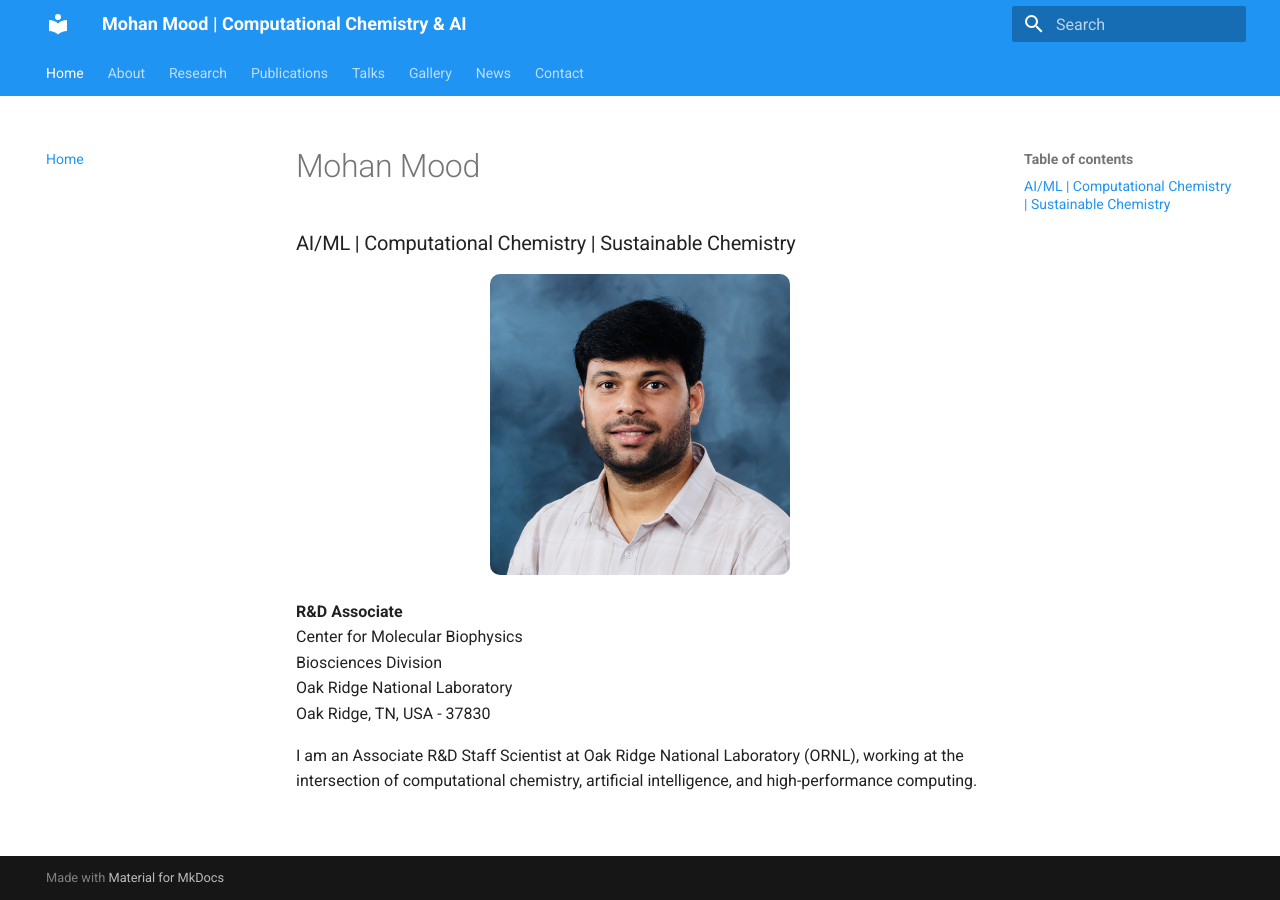
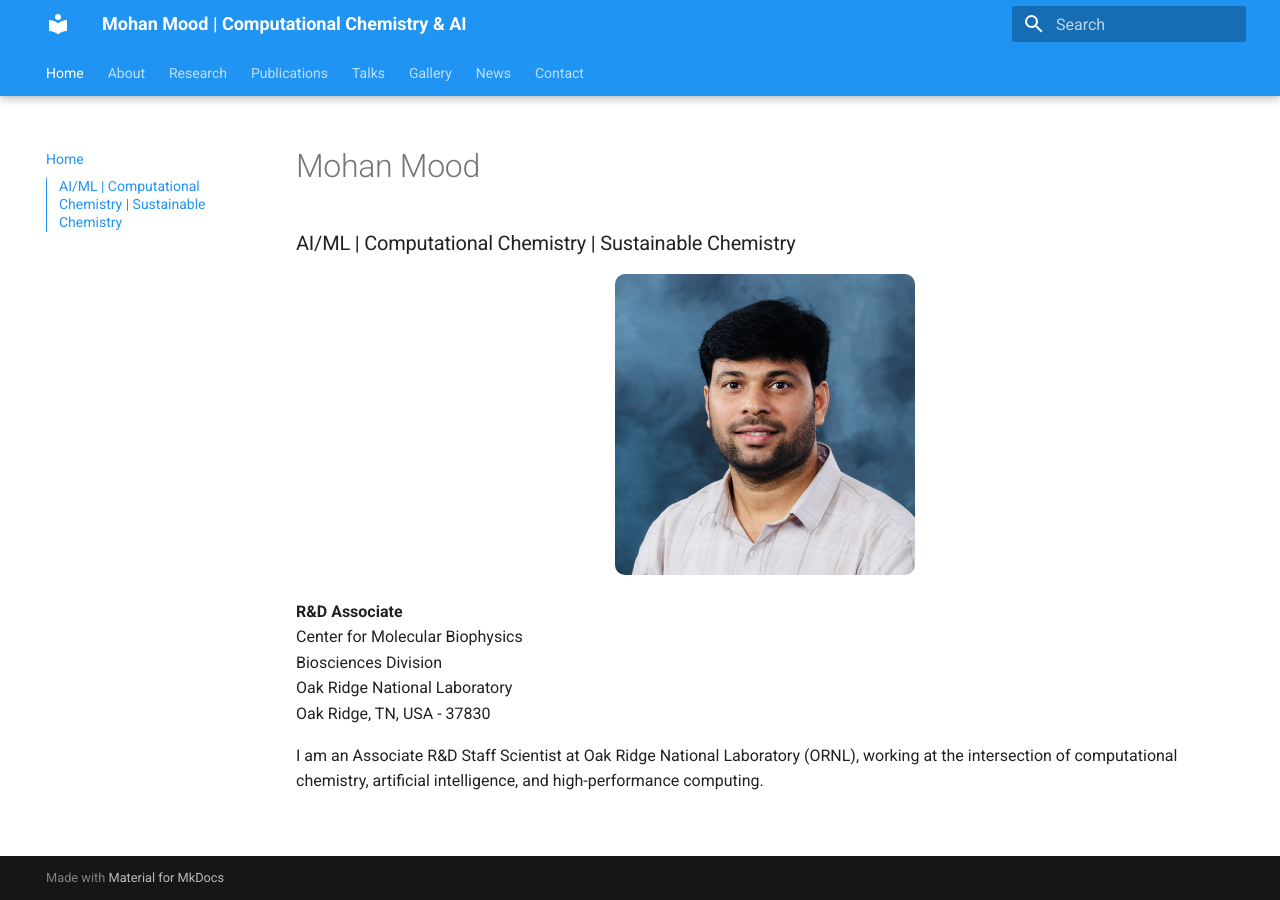
Before and after one commit to MohanMood/mohanmood.github.io, an MkDocs documentation site: the page built from docs/index.md, in a window 1280 px wide. Built offline with MkDocs 1.6.1 and Material for MkDocs 9.7.7, drawn with Linux system fonts in a browser that asks for light colours.

Commit message:
Updated navigation layout

```diff
--- a/mkdocs.yml
+++ b/mkdocs.yml
@@ -12,8 +12,12 @@
     code: Roboto Mono
   features:
     - navigation.tabs
+    - navigation.tabs.sticky
+    - navigation.sections
+    - navigation.expand
+    - toc.integrate
+    - toc.follow
     - navigation.top
-    - navigation.sections
     - content.code.copy
     - search.highlight
     - search.suggest
```
Also changed, not shown: site/index.html, site/publications_example.txt (deleted), site/search/search_index.json.
